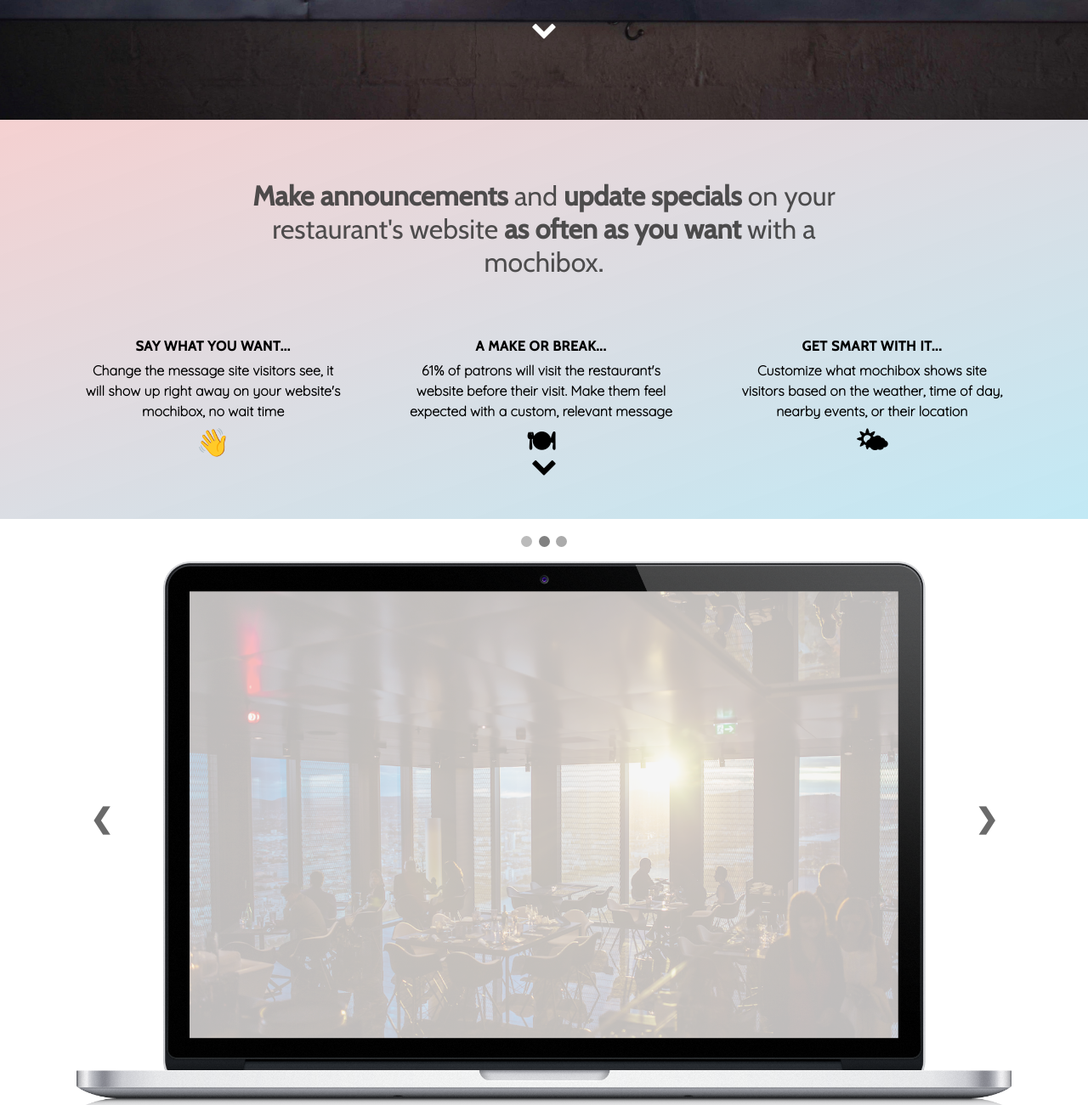
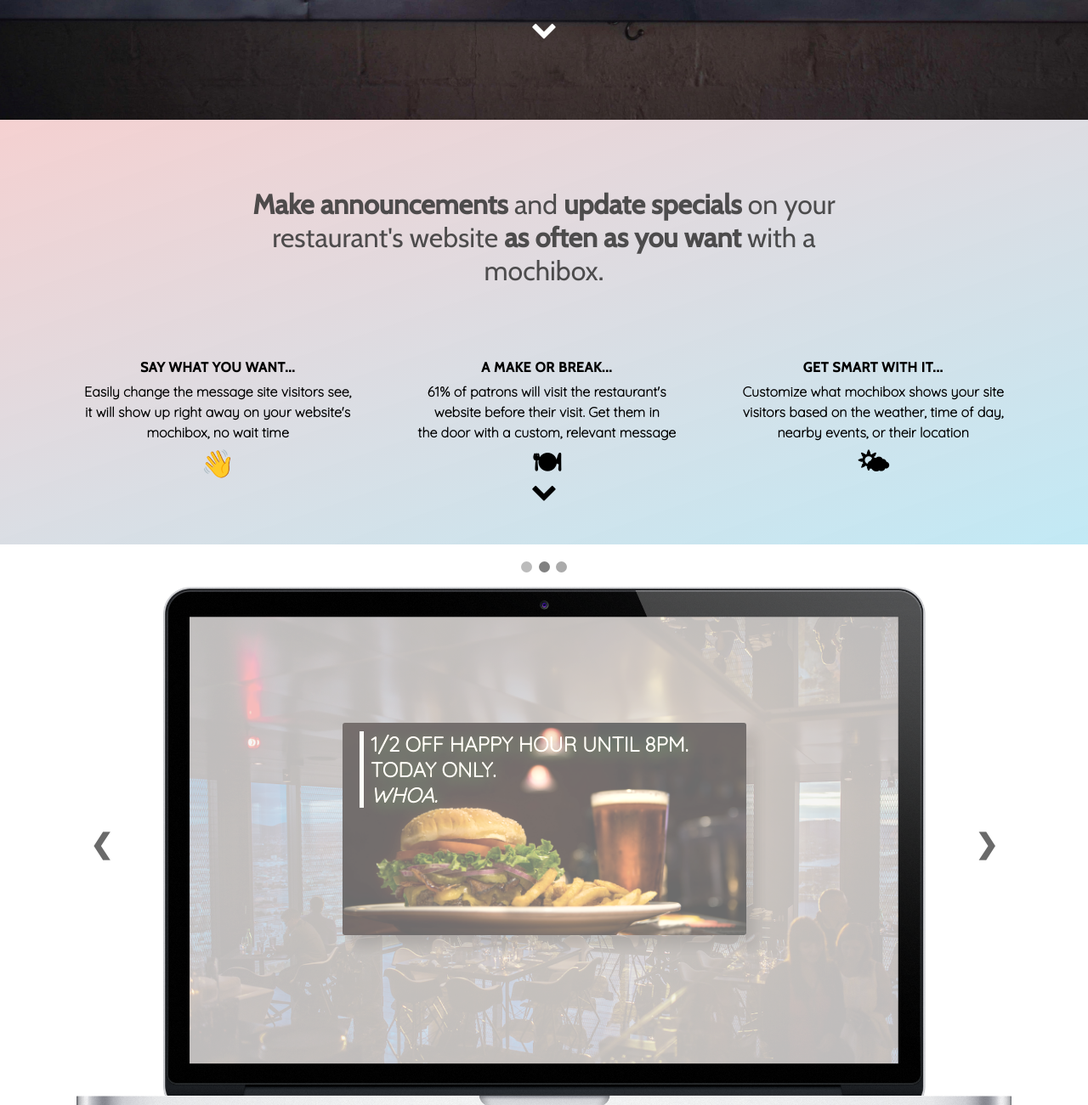
Before and after one commit to andrewheekin/mochi, a website built with webpack: page index.html in a window 1280 px wide. Shown: the part 659-1960 px from the top of the page at 85% size. Built offline with nearby package versions, Linux system fonts and the light colour scheme.

Commit message:
description edits

```diff
--- a/css/style.css
+++ b/css/style.css
@@ -330,7 +330,7 @@
 
 #description-section {
   width: 100%;
-  height: 470px;
+  height: 500px;
   box-sizing: border-box;
   text-align: center;
   position: relative;
@@ -341,7 +341,7 @@
 .description-section-text {
   font-size: 2em;
   color: rgba(51, 51, 51, 0.85);
-  padding: 70px 21% 60px 21%;
+  padding: 80px 21% 75px 21%;
 }
 
 i.chevron-description {
@@ -698,7 +698,6 @@
   font-weight: bold;
   font-size: 32px;
   transition: 0.6s ease;
-  border-radius: 0 3px 3px 0;
   text-decoration: none;
   user-select: none;
   -webkit-user-select: none;
@@ -706,7 +705,7 @@
 
 #next {
   right: 0;
-  border-radius: 3px 0 0 3px;
+  /* border-radius: 3px 0 0 3px; */
 }
 
 #prev:hover, #next:hover {
--- a/index.html
+++ b/index.html
@@ -47,15 +47,15 @@
       <div class="why-mochi">
         <div class="reason-mochi">
           <div class="reason-mochi-header">Say what you want...</div>
-          <div class="reason-mochi-text">Change the message site visitors see, it<br>will show up <b>right away</b> on your website's<br> mochibox, no wait time<br><div style="font-size:32px; margin-top:12px;">&#128075;</div></div>
+          <div class="reason-mochi-text">Easily change the message site visitors see,<br>it will show up <b>right away</b> on your website's<br> mochibox, no wait time<br><div style="font-size:32px; margin-top:12px;">&#128075;</div></div>
         </div>
         <div class="reason-mochi">
           <div class="reason-mochi-header">A make or break...</div>
-          <div class="reason-mochi-text"><b>61% of patrons</b> will visit the restaurant's<br>website before their visit. Make them feel<br>expected with a <b>custom, relevant</b> message<br><div style="font-size:32px; margin-top:12px;">&#127869;</div></div>
+          <div class="reason-mochi-text"><b>61% of patrons</b> will visit the restaurant's<br>website before their visit. Get them in<br>the door with a <b>custom, relevant</b> message<br><div style="font-size:32px; margin-top:12px;">&#127869;</div></div>
         </div>
         <div class="reason-mochi">
           <div class="reason-mochi-header">Get smart with it...</div>
-          <div class="reason-mochi-text">Customize what mochibox shows site<br>visitors based on the weather, time of day,<br>nearby events, or their location<br><div style="font-size:32px; margin-top:12px;">&#127780;</div></div>
+          <div class="reason-mochi-text">Customize what mochibox shows your site<br>visitors based on the weather, time of day,<br>nearby events, or their location<br><div style="font-size:32px; margin-top:12px;">&#127780;</div></div>
         </div>
       </div>
       <a href="#popup-example">
@@ -77,11 +77,19 @@
         </div>
         <div class="my-slides">
           <img class="garlic-mac" src="../img/garlic.jpg">
+          <div class="mochibox-example">
+            <div class="promo-text">1/2 off happy hour until 8pm. today only.<br><i>whoa.</i></div>
+            <img class="burger" src="../img/burger.jpg">
+          </div>
           <!-- <img src="http://placehold.it/2400x1000" style="width:100%"> -->
           <!-- <img src="../img/2.png" style="width:100%"> -->
         </div>
         <div class="my-slides">
           <img class="skybar-mac" src="../img/skybar.jpg">
+          <div class="mochibox-example">
+            <div class="promo-text">1/2 off happy hour until 8pm. today only.<br><i>whoa.</i></div>
+            <img class="burger" src="../img/burger.jpg">
+          </div>
           <!-- <img src="http://placehold.it/2400x1000" style="width:100%"> -->
           <!-- <img src="../img/3.png" style="width:100%"> -->
         </div>
```
Also changed, not shown: 1 other file.
